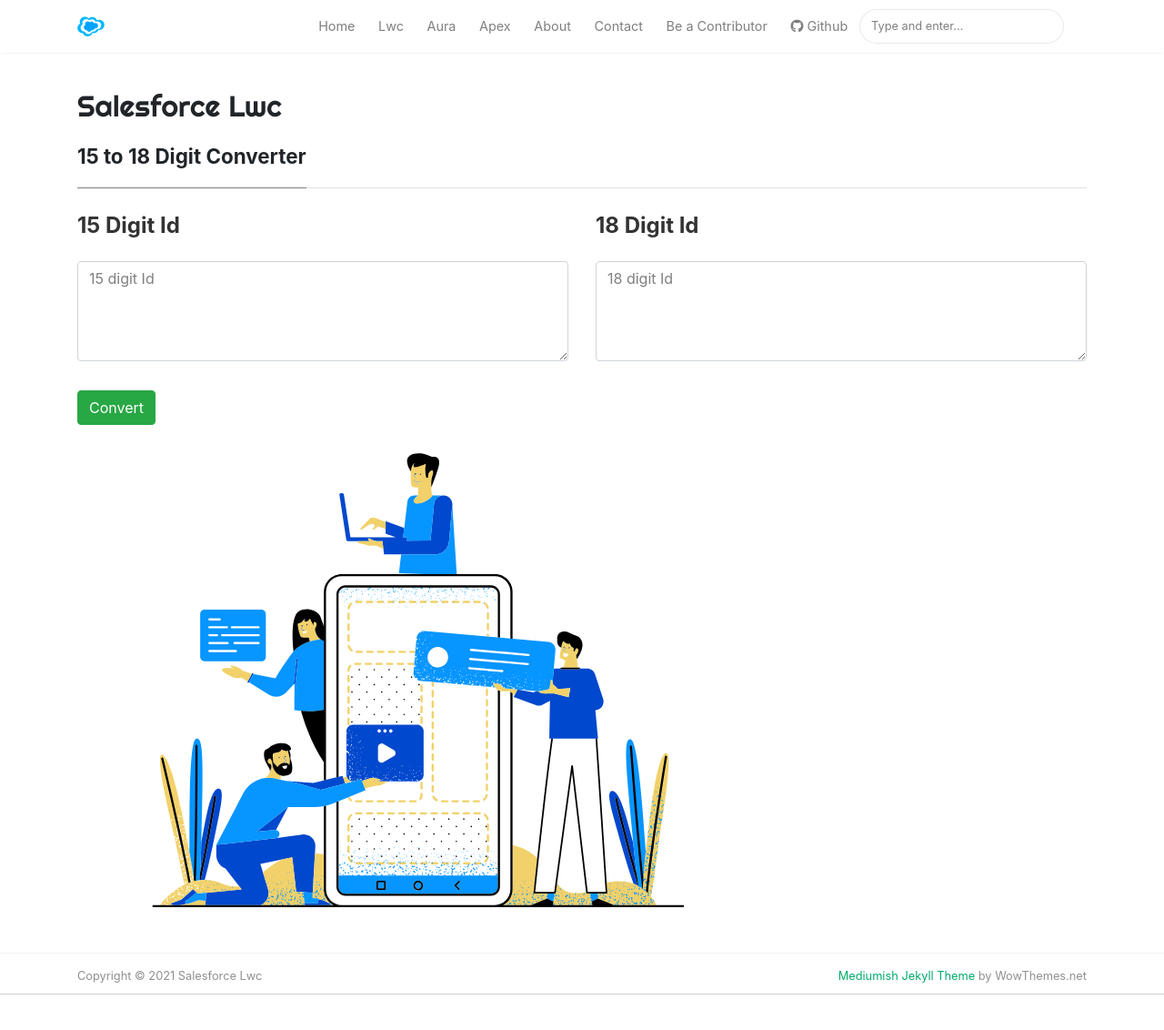
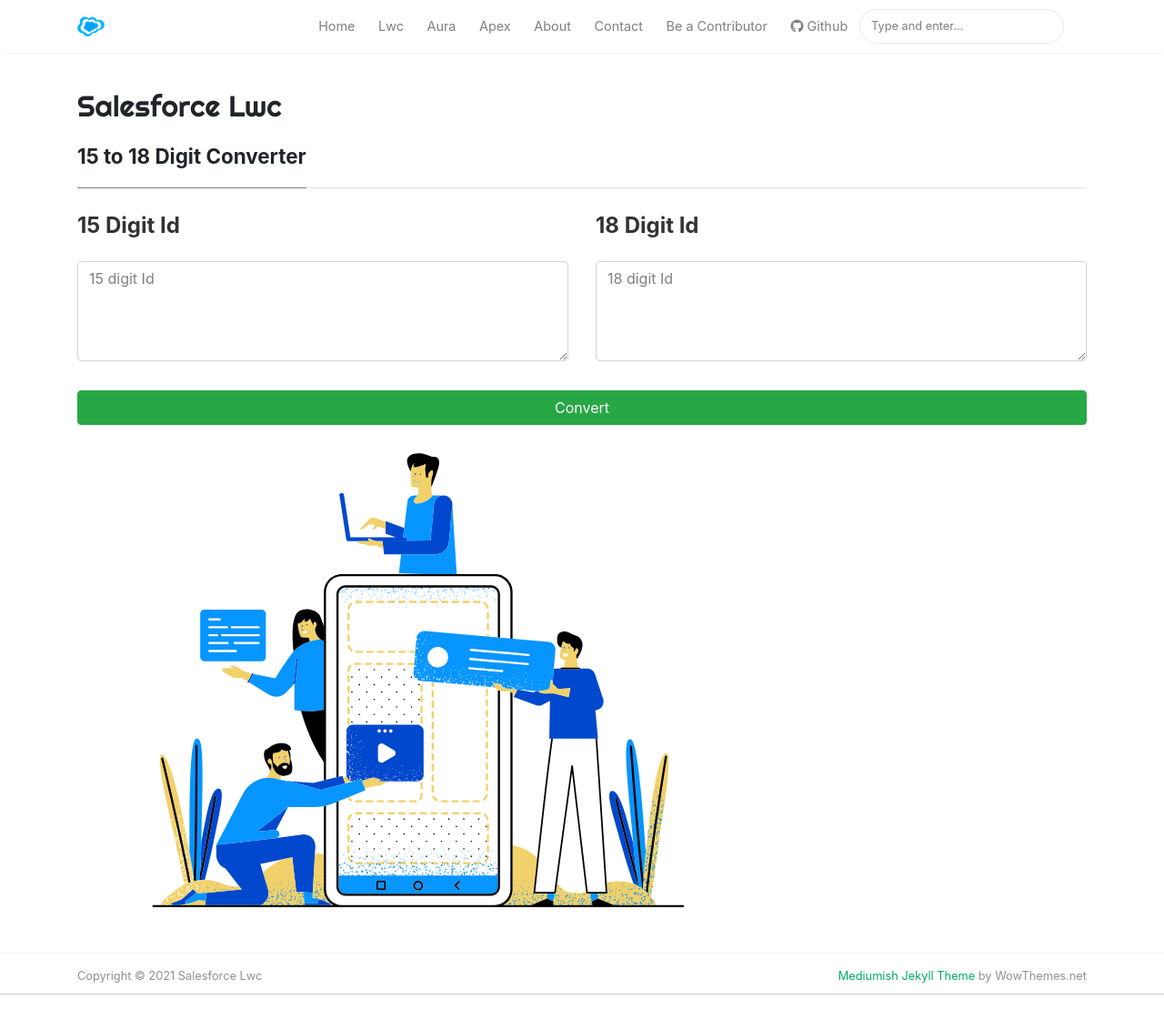
Before and after one commit to kishorekrrish/sfdc-website, a Jekyll site: the page built from convert.html, in a window 1280 px wide and 1192 px high. Shown: the top 1132 px of the window at 91% size. Built offline with Jekyll 4.4.1, drawn with Linux system fonts in a browser that asks for light colours; nearby versions of some CDN libraries.

Commit message:
button width 100

```diff
--- a/convert.html
+++ b/convert.html
@@ -54,7 +54,7 @@
 
 
 
-    <input class="btn btn-success" style="width: auto;" type="button" value="Convert" onclick="convert15to18()">
+    <input class="btn btn-success" style="width: 100%;" type="button" value="Convert" onclick="convert15to18()">
 
 </form>
 <br>
```
